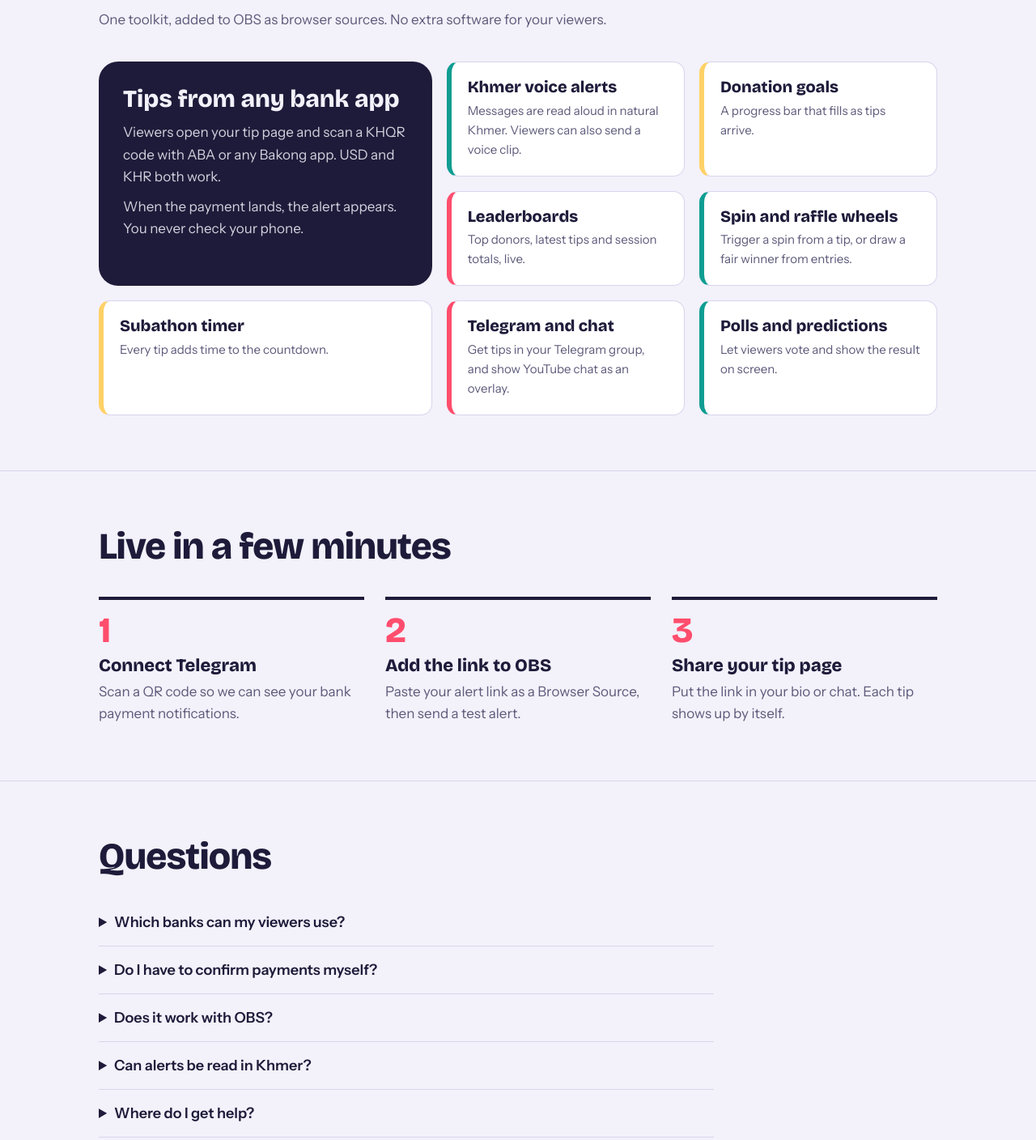
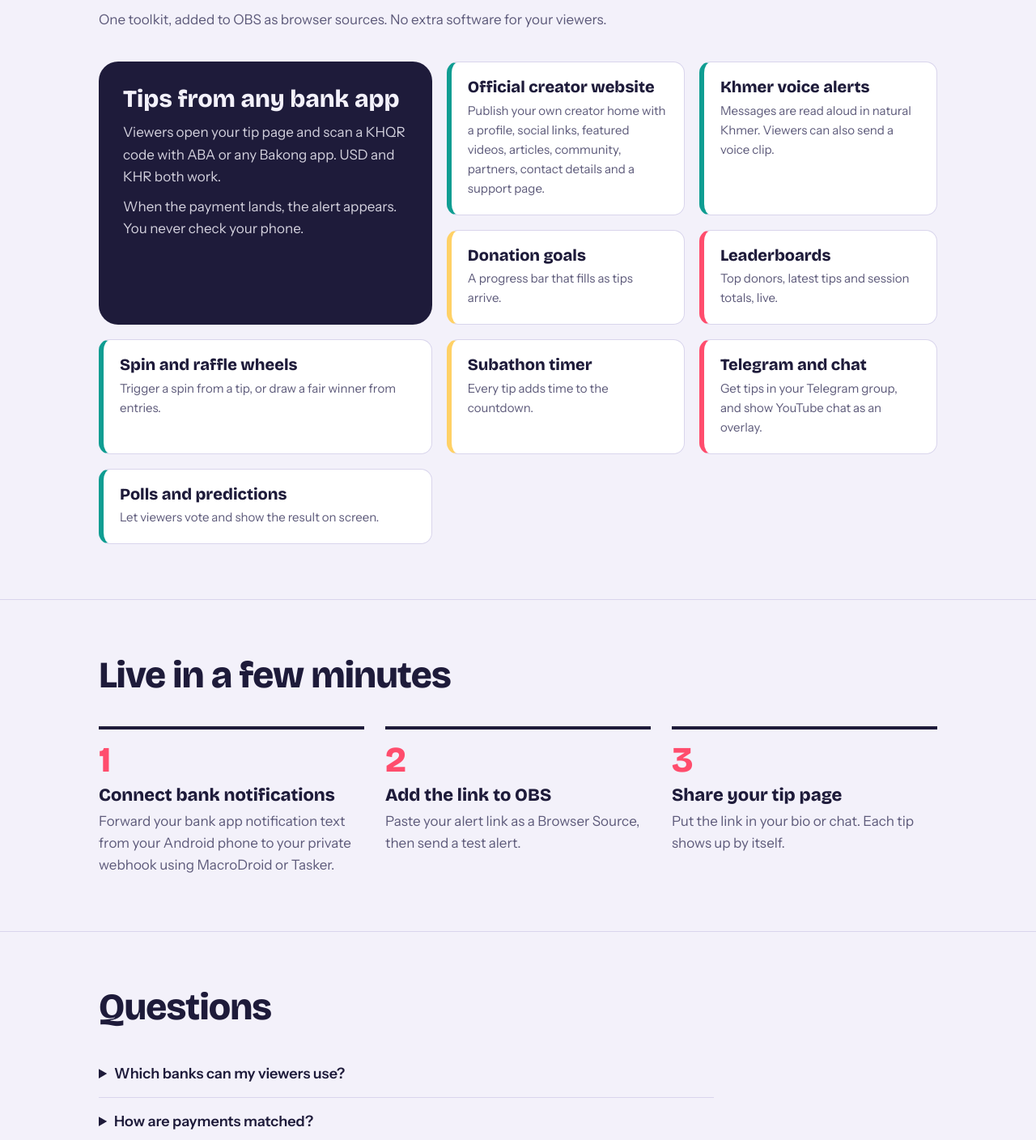
Before and after one commit to Jingjang706/BotStream, a website: page public/index.html in a window 1280 px wide. Shown: the part 871-2279 px from the top of the page at 81% size. Drawn offline with nearby package versions, Linux system fonts and the light colour scheme.

Commit message:
Update product page for creator websites and accurate payment setup

```diff
--- a/public/index.html
+++ b/public/index.html
@@ -125,6 +125,7 @@ footer a{margin-right:14px}
       <p>Viewers open your tip page and scan a KHQR code with ABA or any Bakong app. USD and KHR both work.</p>
       <p>When the payment lands, the alert appears. You never check your phone.</p>
     </div>
+    <div class="tile t"><h3>Official creator website</h3><p>Publish your own creator home with a profile, social links, featured videos, articles, community, partners, contact details and a support page.</p></div>
     <div class="tile t"><h3>Khmer voice alerts</h3><p>Messages are read aloud in natural Khmer. Viewers can also send a voice clip.</p></div>
     <div class="tile s"><h3>Donation goals</h3><p>A progress bar that fills as tips arrive.</p></div>
     <div class="tile a"><h3>Leaderboards</h3><p>Top donors, latest tips and session totals, live.</p></div>
@@ -138,7 +139,7 @@ footer a{margin-right:14px}
 <section id="how"><div class="wrap">
   <h2>Live in a few minutes</h2>
   <ol class="steps">
-    <li><h3>Connect Telegram</h3><p>Scan a QR code so we can see your bank payment notifications.</p></li>
+    <li><h3>Connect bank notifications</h3><p>Forward your bank app notification text from your Android phone to your private webhook using MacroDroid or Tasker.</p></li>
     <li><h3>Add the link to OBS</h3><p>Paste your alert link as a Browser Source, then send a test alert.</p></li>
     <li><h3>Share your tip page</h3><p>Put the link in your bio or chat. Each tip shows up by itself.</p></li>
   </ol>
@@ -148,7 +149,7 @@ footer a{margin-right:14px}
   <h2>Questions</h2>
   <div class="faq">
     <details><summary>Which banks can my viewers use?</summary><p>Any bank app that scans KHQR, including ABA and other Bakong-connected apps.</p></details>
-    <details><summary>Do I have to confirm payments myself?</summary><p>No. Once Telegram is connected, each payment notification becomes an alert automatically.</p></details>
+    <details><summary>How are payments matched?</summary><p>Your phone forwards bank notification text to a private webhook. LiveTip KH matches its amount and currency to a recent pending tip. This is not a direct bank API or independent proof of settlement, so creators should verify their bank records before relying on a match.</p></details>
     <details><summary>Does it work with OBS?</summary><p>Yes. Every overlay is a link you add as a Browser Source. Other apps that support browser sources work too.</p></details>
     <details><summary>Can alerts be read in Khmer?</summary><p>Yes. Donor messages can be read aloud in Khmer, and viewers can send their own recordings.</p></details>
     <details><summary>Where do I get help?</summary><p>Message us on Telegram. Setup guides are available after you sign in.</p></details>
```
